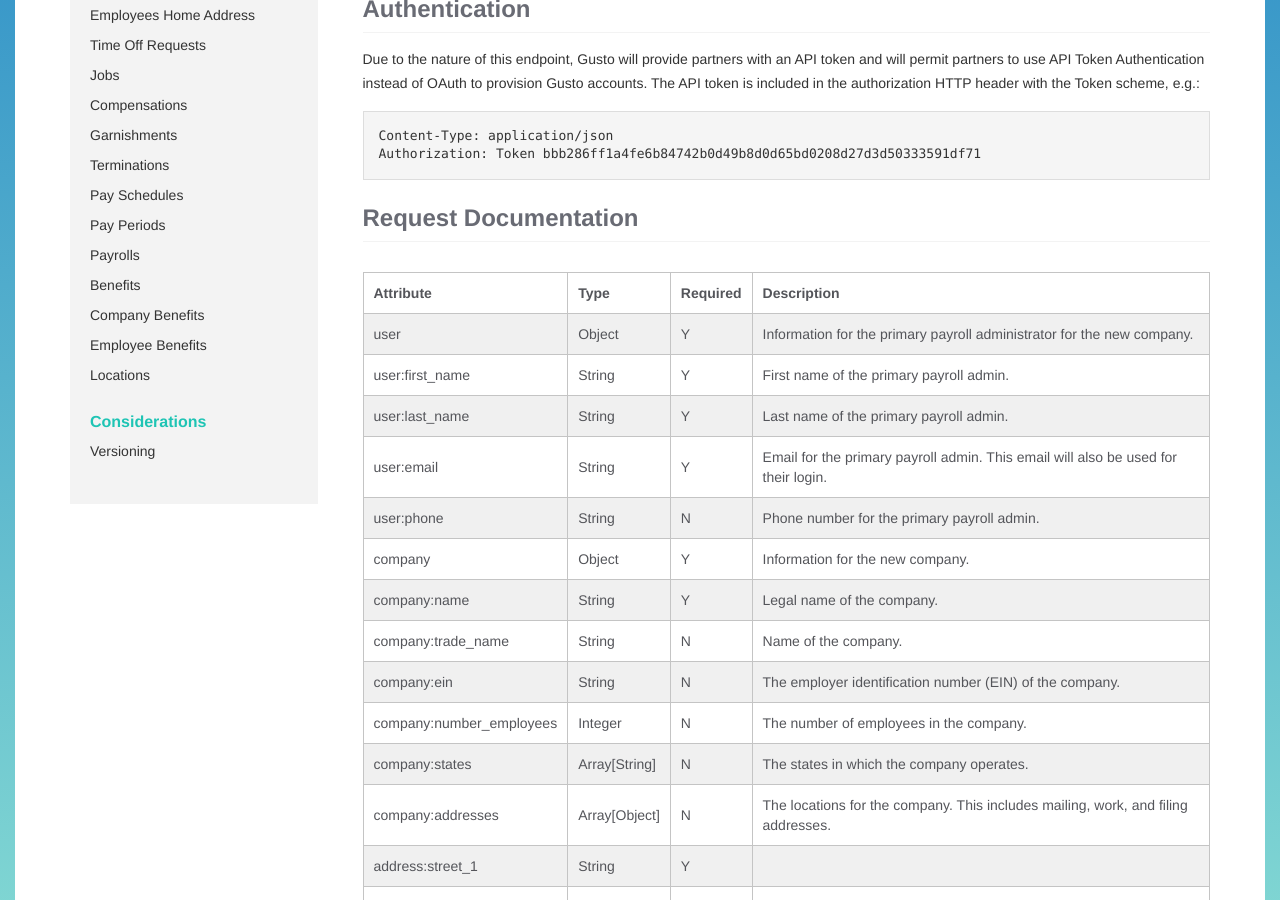
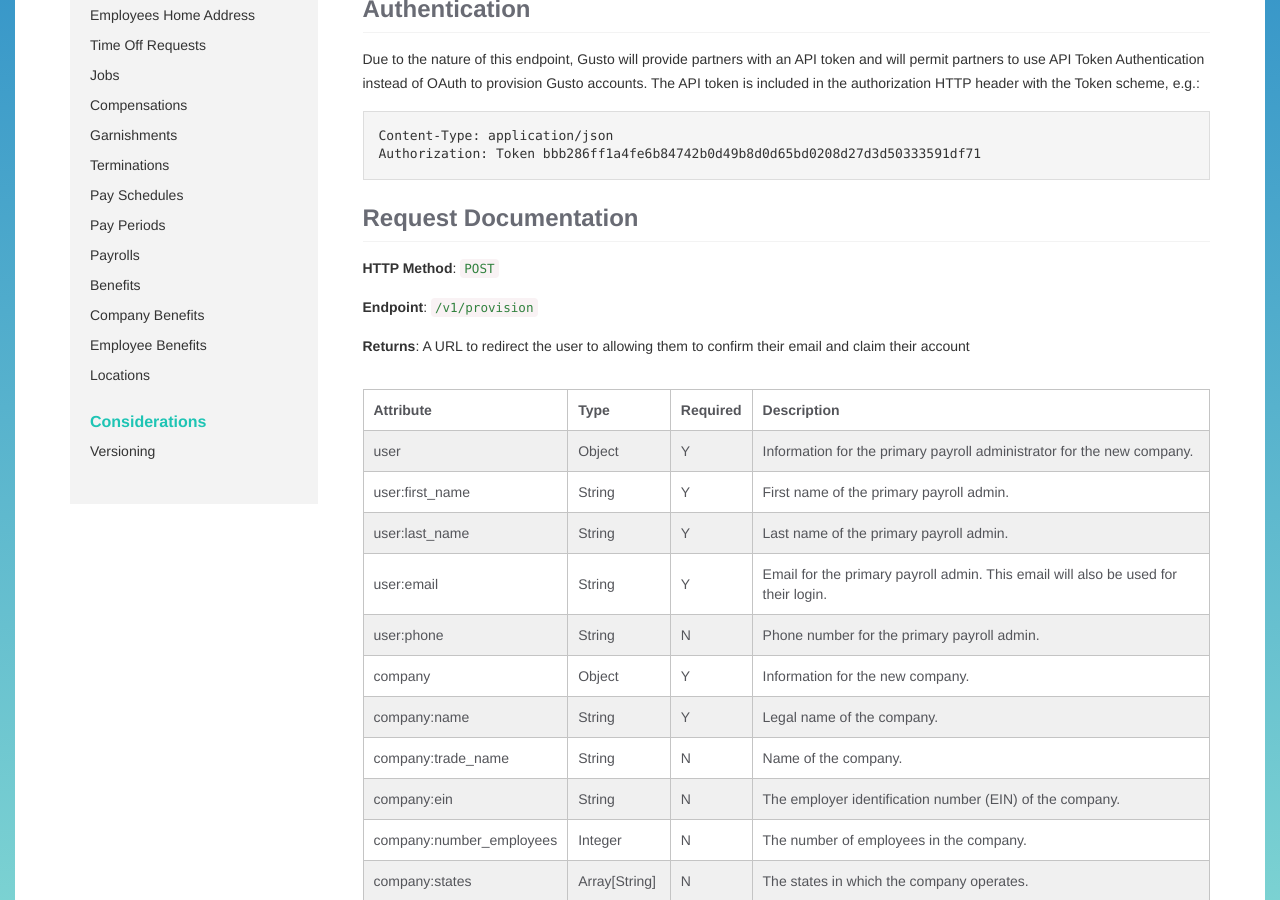
Before and after one commit to Gusto/gusto.github.io, a Jekyll site: the page built from _posts/2020-02-10-create-a-company-example.markdown, in a window 1280 px wide and 900 px high, scrolled down 498 px. Built offline with Jekyll 4.4.1, drawn with Linux system fonts in a browser that asks for light colours.

Commit message:
Call out the url for partners to use to hit the create company endpoint

````diff
--- a/_posts/2020-02-10-create-a-company-example.markdown
+++ b/_posts/2020-02-10-create-a-company-example.markdown
@@ -27,6 +27,12 @@ Authorization: Token bbb286ff1a4fe6b84742b0d49b8d0d65bd0208d27d3d50333591df71
 ```
 
 ## Request Documentation
+
+**HTTP Method**: `POST`
+
+**Endpoint**: `/v1/provision`
+
+**Returns**: A URL to redirect the user to allowing them to confirm their email and claim their account
 
 | **Attribute**            | **Type**      | **Required** | **Description**
 | :----------              |:-------       |:-------      |:-------------
````
